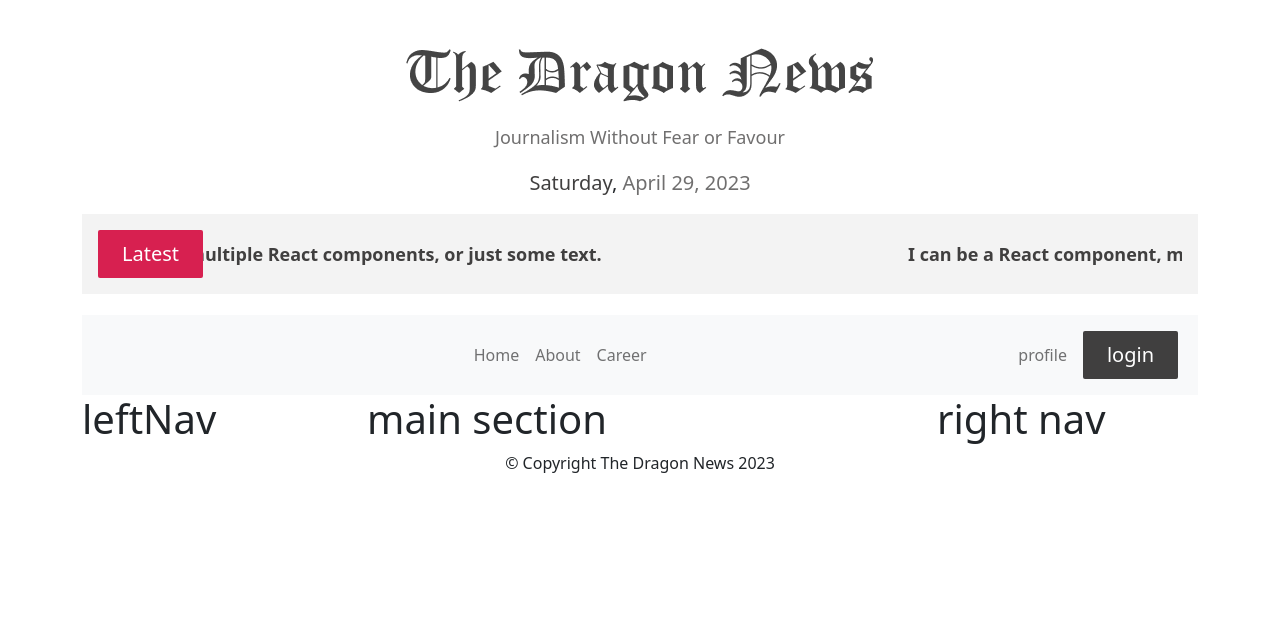
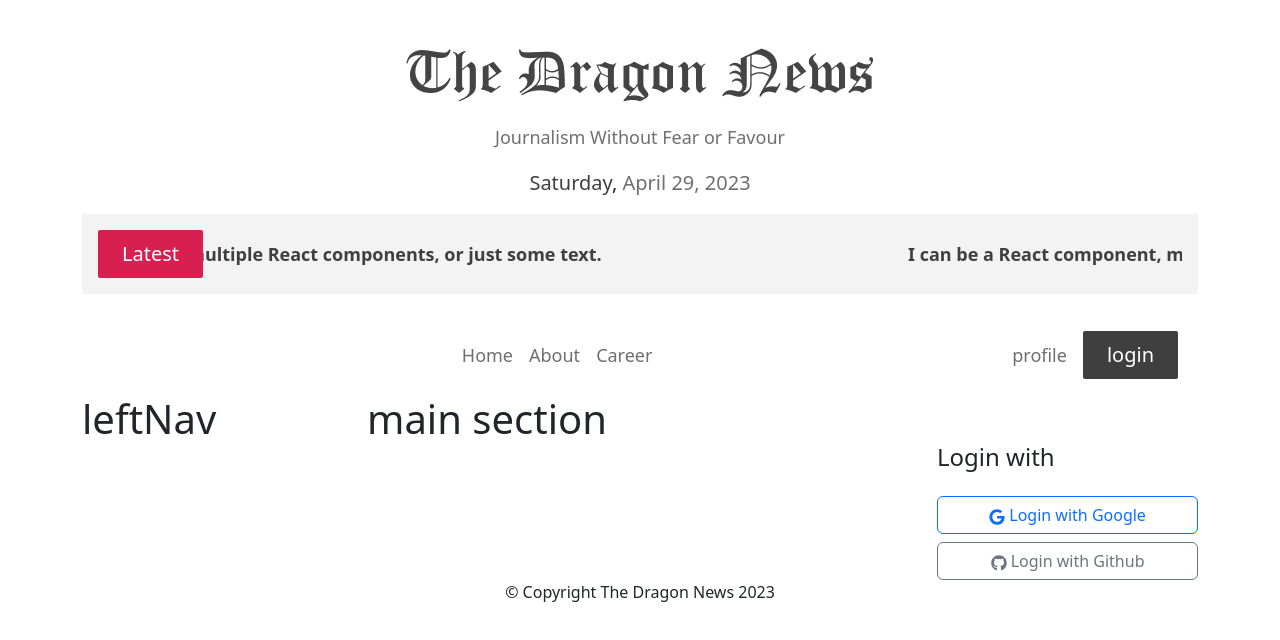
Before and after one commit to Abdullah149081/the-news-dragon, a React (Vite) app: page / in a window 1280 px wide. Shown: the top 640 px of the page. Built offline with nearby package versions, Linux system fonts and the light colour scheme.

Commit message:
right nav working

```diff
--- a/package.json
+++ b/package.json
@@ -17,6 +17,7 @@
     "react-bootstrap": "^2.7.4",
     "react-dom": "^18.2.0",
     "react-fast-marquee": "^1.5.2",
+    "react-icons": "^4.8.0",
     "react-router-dom": "^6.11.0"
   },
   "devDependencies": {
--- a/src/pages/Shared/Header/Header.css
+++ b/src/pages/Shared/Header/Header.css
@@ -20,6 +20,13 @@
   line-height: 30px;
   color: #403f3f;
 }
-.btn-login{
-    background: #403F3F;
+.btn-login {
+  background: #403f3f;
 }
+.nav-link {
+  font-weight: 400;
+  font-size: 18px;
+  line-height: 30px;
+
+  color: #706f6f;
+}
--- a/src/pages/Shared/Header/Header.jsx
+++ b/src/pages/Shared/Header/Header.jsx
@@ -26,18 +26,18 @@ const Header = () => {
         </Marquee>
       </div>
       <div style={{ marginTop: "21px" }}>
-        <Navbar collapseOnSelect expand="lg" bg="light" variant="light">
+        <Navbar collapseOnSelect expand="lg">
           <Container>
             <Navbar.Brand />
             <Navbar.Toggle aria-controls="responsive-navbar-nav" />
             <Navbar.Collapse id="responsive-navbar-nav">
-              <Nav className="mx-auto">
-                <Nav.Link href="#features">Home</Nav.Link>
-                <Nav.Link href="#pricing">About</Nav.Link>
-                <Nav.Link href="#pricing">Career</Nav.Link>
+              <Nav className="mx-auto nav-link">
+                <Nav.Link to="/">Home</Nav.Link>
+                <Nav.Link to="/about">About</Nav.Link>
+                <Nav.Link to="/career">Career</Nav.Link>
               </Nav>
               <Nav className="d-md-inline-flex align-items-md-center">
-                <Nav.Link href="#deets">profile</Nav.Link>
+                <Nav.Link to="/profile">profile</Nav.Link>
                 <Nav.Link className="" eventKey={2} to="/login">
                   <button type="button" className="btn-dragon btn-login">
                     login
--- a/src/pages/Shared/rightNav/RightNav.jsx
+++ b/src/pages/Shared/rightNav/RightNav.jsx
@@ -1,9 +1,19 @@
 import React from "react";
+import Button from "react-bootstrap/Button";
+import { FaGithub, FaGoogle } from "react-icons/fa";
 
 const RightNav = () => {
   return (
-    <div>
-      <h1>right nav</h1>
+    <div className="mt-5">
+      <h4>Login with</h4>
+      <div className="d-flex flex-column gap-2 mt-4">
+        <Button variant="outline-primary">
+          <FaGoogle /> Login with Google
+        </Button>
+        <Button variant="outline-secondary">
+          <FaGithub /> Login with Github
+        </Button>
+      </div>
     </div>
   );
 };
```
Also changed, not shown: 1 other file (tests, documents, lock files or other folders).
